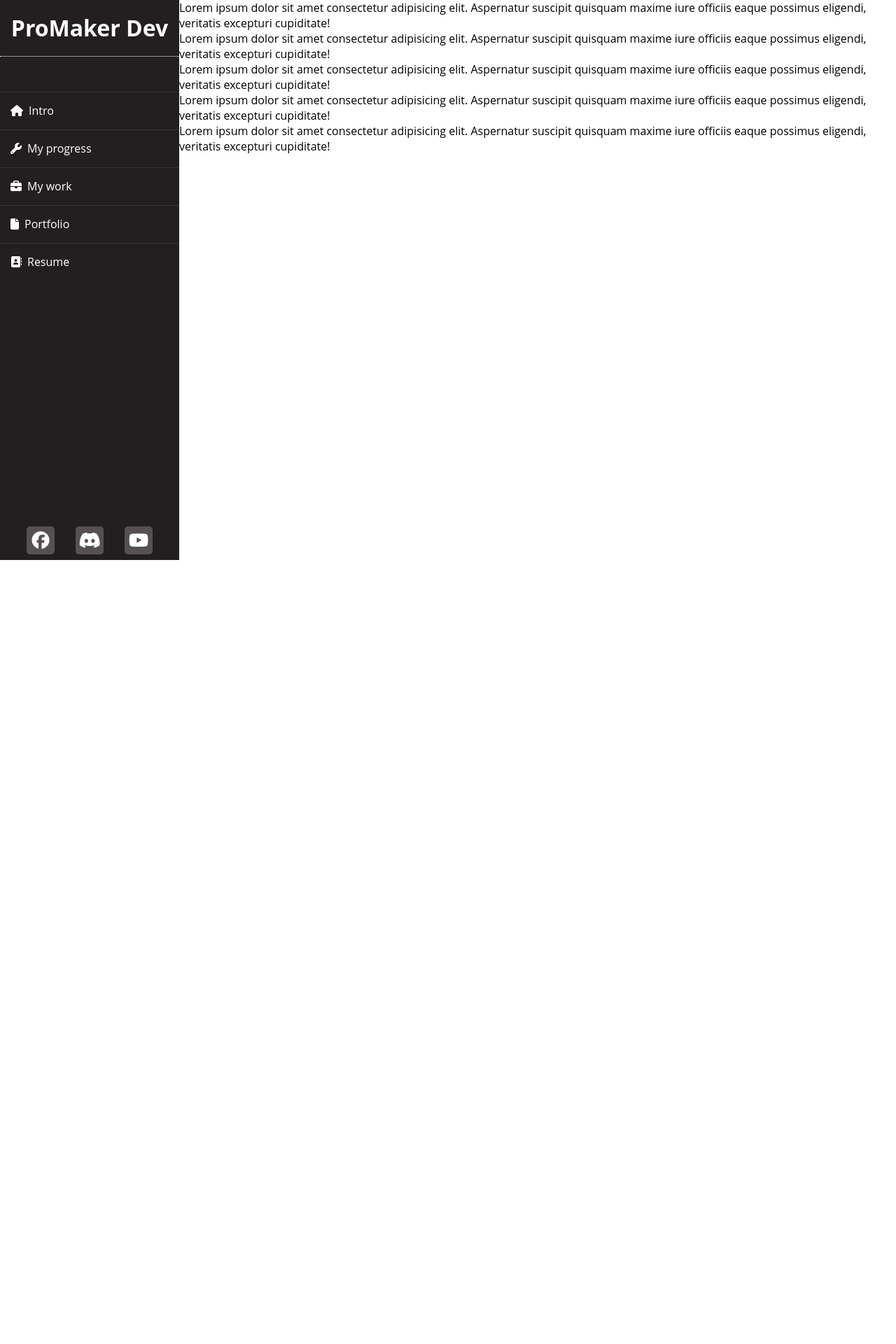
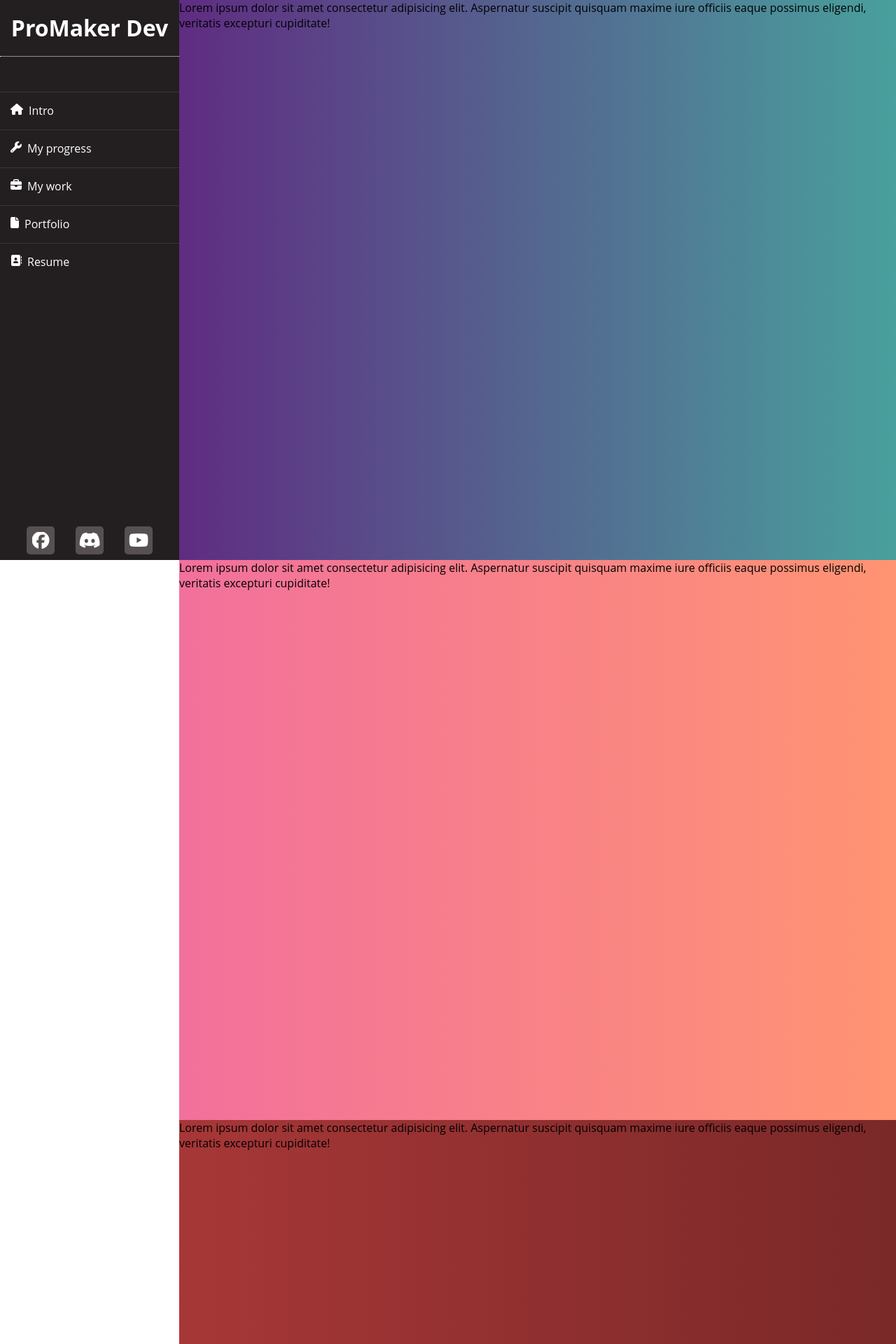
Before and after one commit to ManNjoro/cool_projects, a PHP site: page / in a window 1280 px wide. Shown: the top 1920 px of the page at 70% size. Before the commit the page ends 800 px from the top, so only its background shows below. Run offline with PHP 8.4, Linux system fonts and the light colour scheme; some libraries are stand-ins or nearby versions.

Commit message:
Update CSS and HTML for sidebar navigation and sections.

```diff
--- a/HTML/sidebar/css/index.css
+++ b/HTML/sidebar/css/index.css
@@ -1,6 +1,8 @@
 *{
     margin: 0;
     padding: 0;
+    overflow-x: hidden;
+    scroll-behavior: smooth;
 }
 
 body{
@@ -66,7 +68,7 @@ i {
 
 .wrapper .sidenav .social-media a:hover {
     transform: rotate(360deg);
-    transition: all 1s ease;
+    transition: all 2s ease;
 }
 .wrapper .sidenav .social-media a i {
     margin: 0 auto;
@@ -75,3 +77,23 @@ i {
     width: 80vw;
     margin-left: 20vw;
 }
+
+section {
+    height: 100vh;
+}
+
+section:nth-child(1) {
+    background: linear-gradient(to right, #5f2c82, #49a09d);
+}
+section:nth-child(2) {
+    background: linear-gradient(to right, #f2709c, #ff9472);
+}
+section:nth-child(3) {
+    background: linear-gradient(to right, #a73737, #7a2828);
+}
+section:nth-child(4) {
+    background: linear-gradient(to right, #4b6cb7, #182848);
+}
+section:nth-child(5) {
+    background: linear-gradient(to right, #fc354c, #0abfbc);
+}
--- a/HTML/sidebar/index.html
+++ b/HTML/sidebar/index.html
@@ -12,19 +12,19 @@
         <h1>ProMaker Dev</h1>
         <ul>
           <li>
-            <a href="#"><i class="fas fa-home"></i>Intro</a>
+            <a href="#section1"><i class="fas fa-home"></i>Intro</a>
           </li>
           <li>
-            <a href="#"><i class="fas fa-wrench"></i>My progress</a>
+            <a href="#section2"><i class="fas fa-wrench"></i>My progress</a>
           </li>
           <li>
-            <a href="#"><i class="fas fa-briefcase"></i>My work</a>
+            <a href="#section3"><i class="fas fa-briefcase"></i>My work</a>
           </li>
           <li>
-            <a href="#"><i class="fas fa-file"></i>Portfolio</a>
+            <a href="#section4"><i class="fas fa-file"></i>Portfolio</a>
           </li>
           <li>
-            <a href="#"><i class="fas fa-address-book"></i>Resume</a>
+            <a href="#section5"><i class="fas fa-address-book"></i>Resume</a>
           </li>
         </ul>
 
```
